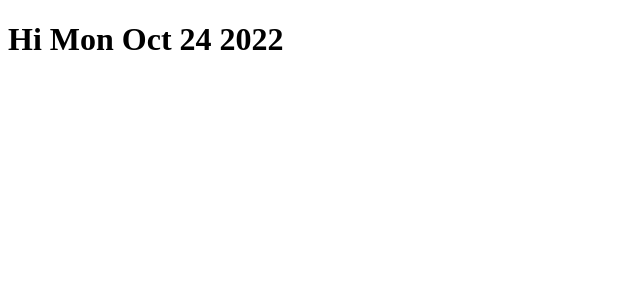
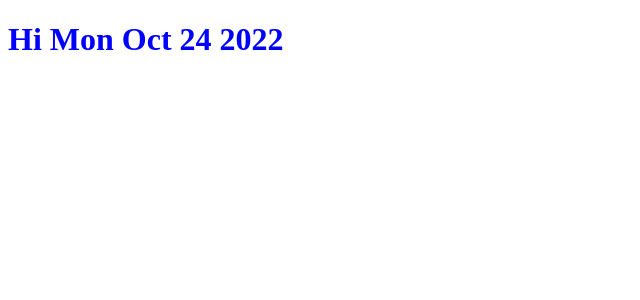
Before and after one commit to PhilipKoller/ImageGallery, a React app: page / in a window 1280 px wide. Shown: the top 300 px of the page, without its empty margins (0-640 px from the left). Built offline with nearby package versions, Linux system fonts and the light colour scheme.

Commit message:
added style-loader setup webpack for css

```diff
--- a/package.json
+++ b/package.json
@@ -28,6 +28,7 @@
     "babel-loader": "^8.2.5",
     "css-loader": "^6.7.1",
     "file-loader": "^6.2.0",
+    "style-loader": "^3.3.1",
     "webpack": "^5.74.0",
     "webpack-cli": "^4.10.0",
     "webpack-dev-server": "^4.11.1"
--- /dev/null
+++ b/src/App.css
@@ -0,0 +1,3 @@
+h1 {
+    color: blue;
+}
--- a/src/index.js
+++ b/src/index.js
@@ -2,6 +2,7 @@ require('file-loader?name=[name].[ext]!./index.html');
 import React from 'react';
 import ReactDOM from 'react-dom';
 import { App } from './App';
+import './App.css'
 
 const appElement = document.getElementById('app');
 
--- a/webpack.config.js
+++ b/webpack.config.js
@@ -16,6 +16,13 @@ module.exports = {
                 use: {
                     loader: 'babel-loader'
                 }
+            },
+            {
+                test: /\.css$/i,
+                use: [
+                        "style-loader",
+                         "css-loader"
+                     ],
             }
         ]
     }
```
